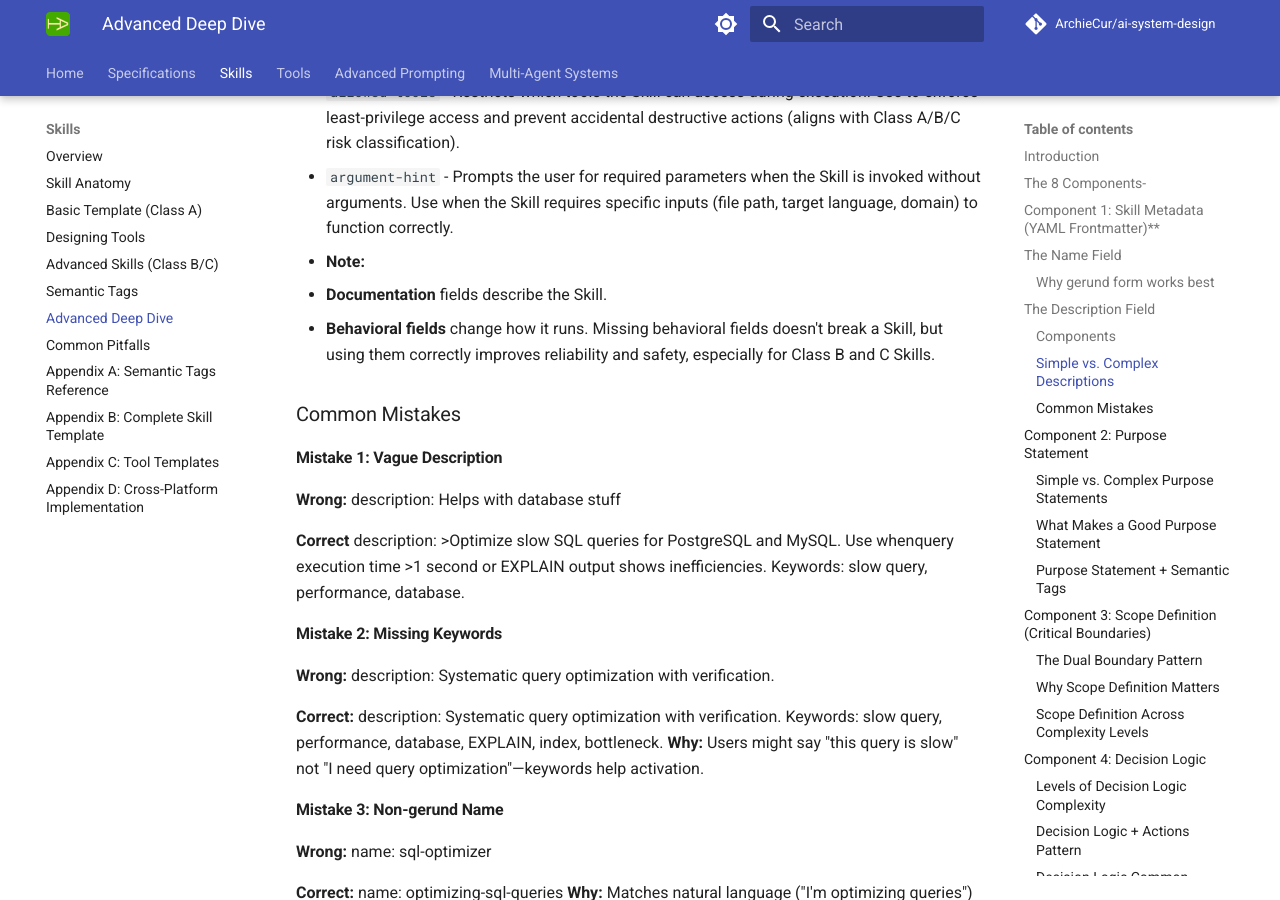
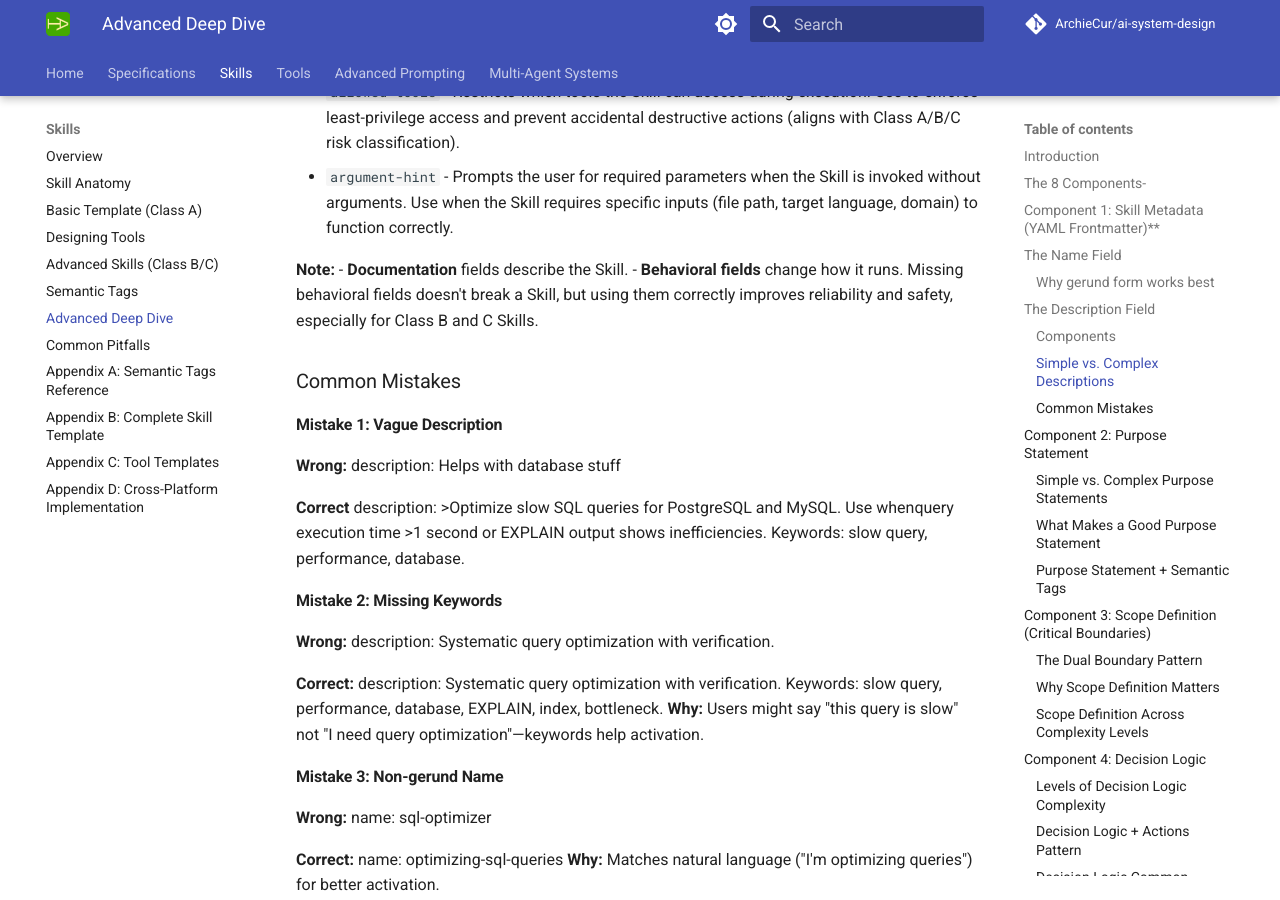
Before and after one commit to ArchieCur/ai-system-design, an MkDocs documentation site: the page built from docs/skills/Skills_1.5_Advanced_Deep_Dive.md, in a window 1280 px wide and 900 px high, scrolled down 3841 px. Built offline with MkDocs 1.6.1 and Material for MkDocs 9.7.7, drawn with Linux system fonts in a browser that asks for light colours; comment, search, counter and statistics services are not loaded.

```diff
--- a/docs/skills/Skills_1.5_Advanced_Deep_Dive.md
+++ b/docs/skills/Skills_1.5_Advanced_Deep_Dive.md
@@ -181,7 +181,7 @@ database, optimization, EXPLAIN, index, bottleneck.
 - `argument-hint` - Prompts the user for required parameters when the Skill is invoked without arguments.
   Use when the Skill requires specific inputs (file path, target language, domain) to function correctly.
 
--  **Note:**
+  **Note:**
    - **Documentation** fields describe the Skill.
    - **Behavioral fields** change how it runs. Missing behavioral fields doesn't break a Skill,
      but using them correctly improves reliability and safety, especially for Class B and C Skills.
```
